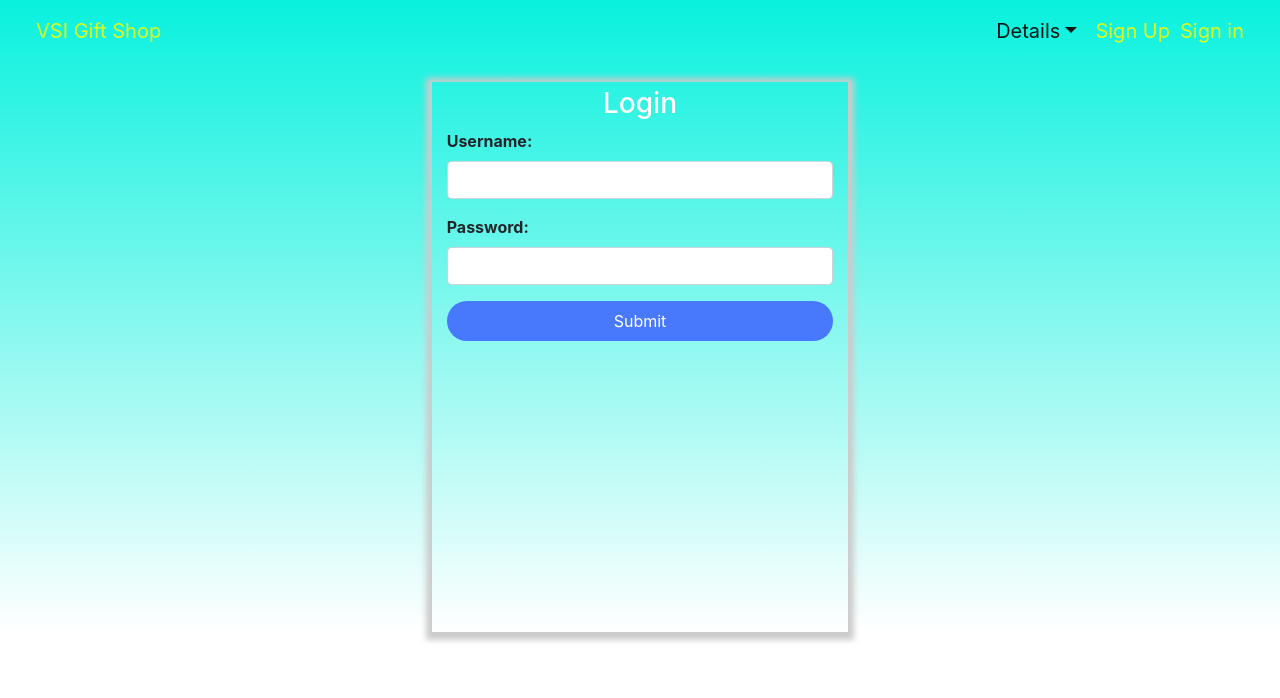
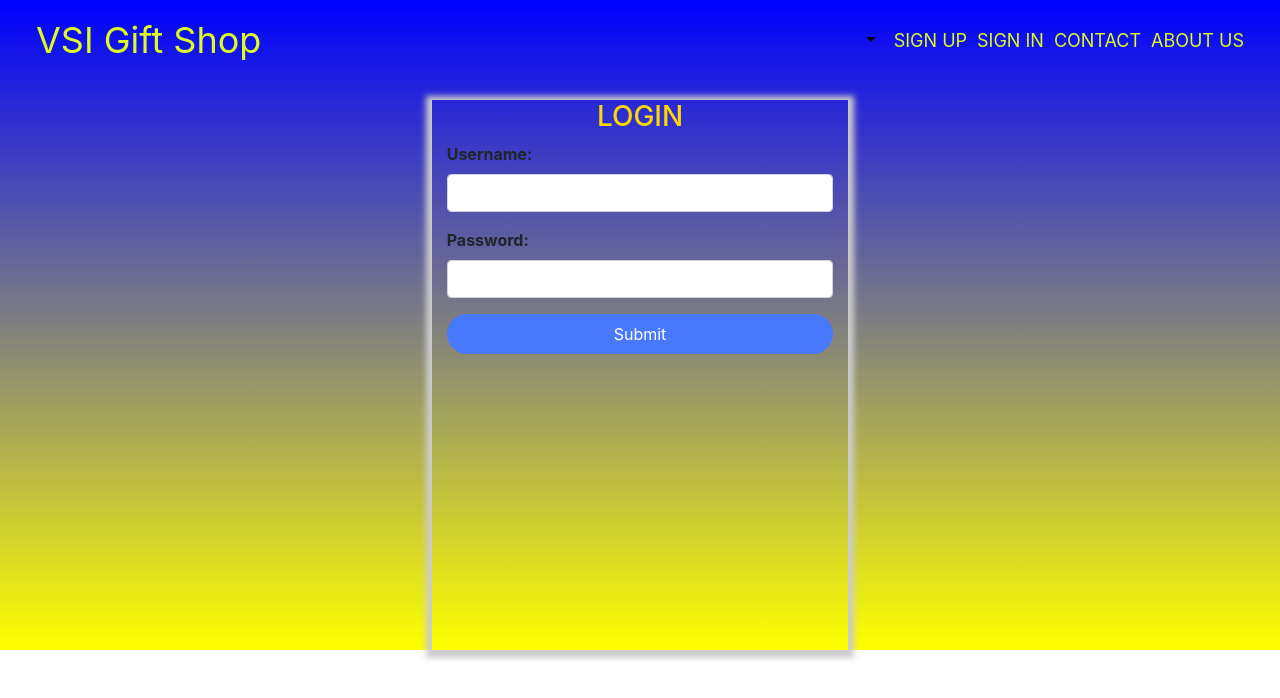
Before and after one commit to Vigneshjayanthi/TrailLogin, a React (Create React App) app: page /signin in a window 1280 px wide. Shown: the top 698 px of the page. Built offline with nearby package versions, Linux system fonts and the light colour scheme.

Commit message:
navigation_bg_programatic_navigation

```diff
--- a/src/Components/Layout/Layout.css
+++ b/src/Components/Layout/Layout.css
@@ -1,5 +1,5 @@
 .backgroundColor{
-    background-image: linear-gradient(#09f1de, white);
+    background-image: linear-gradient(to bottom,blue, yellow);
     background-position: center;
     height: 100%;
 }
--- a/src/Components/Navigation/Navigation.css
+++ b/src/Components/Navigation/Navigation.css
@@ -8,11 +8,11 @@
 .navlearn a{
     color:#DCFD1D;
     /* font-weight: bold; */
-    font-size: 20px;
+    font-size: 18px;
     margin: auto 5px;
     text-decoration: none;
 }
 .navlearn a:hover{
-    color: black;
+    color:white;
     text-decoration: none;
 }
--- a/src/Components/Navigation/Navigation.js
+++ b/src/Components/Navigation/Navigation.js
@@ -1,7 +1,7 @@
-import NavbarBrand from 'react-bootstrap/esm/NavbarBrand'
-import NavbarCollapse from 'react-bootstrap/esm/NavbarCollapse'
-import NavbarToggle from 'react-bootstrap/esm/NavbarToggle'
-import NavBar from 'react-bootstrap/Navbar'
+// import NavbarBrand from 'react-bootstrap/NavbarBrand'
+// import NavbarCollapse from 'react-bootstrap/esm/NavbarCollapse'
+// import NavbarToggle from 'react-bootstrap/esm/NavbarToggle'
+import Navbar from 'react-bootstrap/Navbar'
 import Nav from 'react-bootstrap/Nav'
 import {Link} from 'react-router-dom';
 import './Navigation.css'
@@ -10,21 +10,23 @@ import { NavDropdown } from 'react-bootstrap'
 const naviagation =()=>{
     return(
         <header>
-      <NavBar className="navlearn" expand="md">
-          <NavbarBrand><Link to='/'>VSI Gift Shop</Link></NavbarBrand>
-          <NavbarToggle aria-controls="test-app"></NavbarToggle>
-          <NavbarCollapse id="test-app"  className="justify-content-end" >
+      <Navbar className="navlearn" expand="md">
+          <Navbar.Brand> <Link style={{fontSize:'36px', color:'#dcfd1d'}} to='/' > VSI Gift Shop </Link></Navbar.Brand>
+          <Navbar.Toggle aria-controls="test-app"></Navbar.Toggle>
+          <Navbar.Collapse id="test-app"  className="justify-content-end" >
               <Nav >
-                  <NavDropdown title="Details" active>
+                  <NavDropdown style={{color:'#dcfd1d'}} active >
                       <NavDropdown.Item><Link to='/product'>Product</Link></NavDropdown.Item>
                       <NavDropdown.Item><Link to='/manageProduct'> Manage Product</Link></NavDropdown.Item>
                       <NavDropdown.Item><Link to='/product'>Log Out</Link></NavDropdown.Item>
                   </NavDropdown>
-                  <Link to='/signup'>Sign Up</Link>
-                 <Link to='/signin'>Sign in</Link>
+                  <Link to='/signup'>SIGN UP</Link>
+                 <Link to='/signin'>SIGN IN</Link>
+                 <Link to='/CONTACT'>CONTACT</Link>
+                 <Link to='/aboutus'> ABOUT US</Link>
                  </Nav>
-          </NavbarCollapse>
-      </NavBar>
+          </Navbar.Collapse>
+      </Navbar>
       </header>
     )
 }
--- a/src/Components/SignIn/SignIn.css
+++ b/src/Components/SignIn/SignIn.css
@@ -1,14 +1,13 @@
 .SignIn{
     width:30%;
     height: 550px;
-    margin: 20px auto;
-    padding: 5px;
+    margin: 20px  auto;
     box-shadow: 0 2px 6px 6px #ccc;
-    align-items: center;
+   align-items: center;
 }
 .content{
      text-align: center;
-     color: white;
+     color: #ffd700;
  }
 .form-group button{
     color:white;
--- a/src/Components/SignIn/SignIn.js
+++ b/src/Components/SignIn/SignIn.js
@@ -1,57 +1,50 @@
 
 
-import  React,{ Component } from 'react';
+import React, { Component } from 'react';
 //import { Col, Container, Row } from 'react-bootstrap';
 import './SignIn.css';
 
 
 
-class signIn extends Component{
-    state={
-        Username:"",
-        password:"",
-        ErrorMessage:null
+class signIn extends Component {
+    state = {
+        Username:null,
+        password:null,
+        ErrorMessage: null
     }
 
-submitHandler=(e)=>{
+    submitHandler = (e) => {
         e.preventDefault()
-  //  console.log(e.target.elements.username.value)
-    this.setState({Username:e.target.elements.username.value, password:e.target.elements.password.value, ErrorMessage:'The username or password entered is incorrect'})
-   // console.log(this.state.Username+ ' '+ this.state.password)
-
+        console.log(e.target.elements.username.value," ",e.target.elements.password.value)
+        if(e.target.elements.username.value==="vignesh" && e.target.elements.password.value==="Vikki@6498"){
+                this.props.history.push('/');
+        }
+        else{
+            this.setState({ErrorMessage:"The username or password is incorrect"})
+        }
     }
 
-    render(){
-    //   const styling=[];
-    //   if(this.state.ErrorMessage!==' '){
-    //       styling.push('error')
-    //   }
-    //   else{
-    //       styling.push('')
-    //   }
+    render() {
 
         return (
 
             <div className="SignIn col-md-4 col-sm-12">
                 <div className="content">
-            <h3>Login</h3>
-            {/* {this.state.Username}
-            {this.state.password} */}
+                    <h3>LOGIN</h3>
                 </div>
-            <form onSubmit={(event)=>{this.submitHandler(event)}}>
+                <form onSubmit={(event) => { this.submitHandler(event) }}>
                     <div className="form-group">
                         <b> <label htmlFor="name">Username:</label></b>
-                    <input type="text" name="username" id= "name" className="form-control"></input>
+                        <input type="text" name="username" id="name" className="form-control" onChange={(event)=>{this.setState({Username:{...event.target.value}})}}></input>
                     </div>
                     <div className="form-group">
                         <b> <label htmlFor="password">Password:</label></b>
-                    <input type="password" name="password"id ="password" className="form-control"></input>
+                        <input type="password" name="password" id="password" className="form-control" onChange={(event)=>{this.setState({password:{...event.target.value}})}}></input>
                     </div>
                     <div className="form-group">
                         <button type="submit">Submit</button>
                     </div>
-                {this.state.Username==="vignesh" && this.state.password==="Vikki@6498" ? window.location.href="/sample":
-                <div className={this.state.ErrorMessage!== null? 'error':null}><p>{this.state.ErrorMessage}</p></div>}
+                    {<div className={this.state.ErrorMessage !== null ? 'error' : null}><p>{this.state.ErrorMessage}</p></div>}
                 </form>
 
             </div>
--- a/src/Components/SignUp/SignUp.css
+++ b/src/Components/SignUp/SignUp.css
@@ -1,10 +1,9 @@
 .Signup{
     width: 30%;
     height: 500px;
-    border: 1px solid red;
     margin: 20px auto;
-    padding: 50px;
     box-shadow: 0 2px 6px 6px #ccc;
+    align-items: center;
 }
 .content{
      text-align: center;
--- a/src/Components/SignUp/SignUp.js
+++ b/src/Components/SignUp/SignUp.js
@@ -5,7 +5,7 @@ const signUp = () =>{
     return (
     <div className="Signup col-md-4 col-sm-12">
         <div>
-            <h3 style={{color:'white', textAlign:'center'}}>Sign Up</h3>
+            <h3 style={{color:'#FFd700', textAlign:'center'}}>SIGN UP</h3>
         </div>
         <form>
             <div className="form-group">
@@ -17,11 +17,11 @@ const signUp = () =>{
                 <input type="text" className="form-control" name="lastname" id ="lastName" required/>
             </div>
             <div className="form-group">
-                <label htmlFor="email"> <b>EmailAddress:</b>&nbsp;<span style={{color:'#fe1212'}}>*</span></label>
+                <label htmlFor="email"> <b>Email Address:</b>&nbsp;<span style={{color:'#fe1212'}}>*</span></label>
                 <input type="email" className="form-control" name="Email" id ="email" required/>
             </div>
             <div className="form-group">
-                <label htmlFor="phoneNumber"><b>Phone number:</b>&nbsp;<span style={{color:'#fe1212'}}>*</span></label>
+                <label htmlFor="phoneNumber"><b>Phone Number:</b>&nbsp;<span style={{color:'#fe1212'}}>*</span></label>
                 <input type="number" className="form-control" name="Phonenumber" id="phonenumber" required maxLength='10' minLength='10'/>
             </div>
 
--- a/src/index.css
+++ b/src/index.css
@@ -1,9 +1,7 @@
 body {
   margin: 0;
   height: 100%;
-  font-family: -apple-system, BlinkMacSystemFont, 'Segoe UI', 'Roboto', 'Oxygen',
-    'Ubuntu', 'Cantarell', 'Fira Sans', 'Droid Sans', 'Helvetica Neue',
-    sans-serif;
+  font-family: sans-serif;
   -webkit-font-smoothing: antialiased;
   -moz-osx-font-smoothing: grayscale;
 
```
Lines whose indentation alone changed are shown as unchanged.
